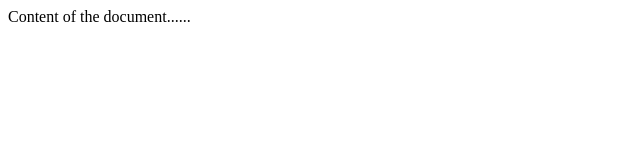
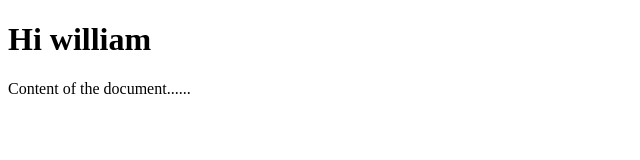
Before and after one commit to scottarver/HomeMonitoring, a plain HTML site: page index.html in a window 1280 px wide. Shown: the whole page, without its empty margins (0-640 px from the left). Drawn offline with Linux system fonts and the light colour scheme.

Commit message:
Update index.html

```diff
--- a/index.html
+++ b/index.html
@@ -6,6 +6,7 @@
 </head>
 
 <body>
+<h1>Hi william</h1>
 Content of the document......
 </body>
 
```
